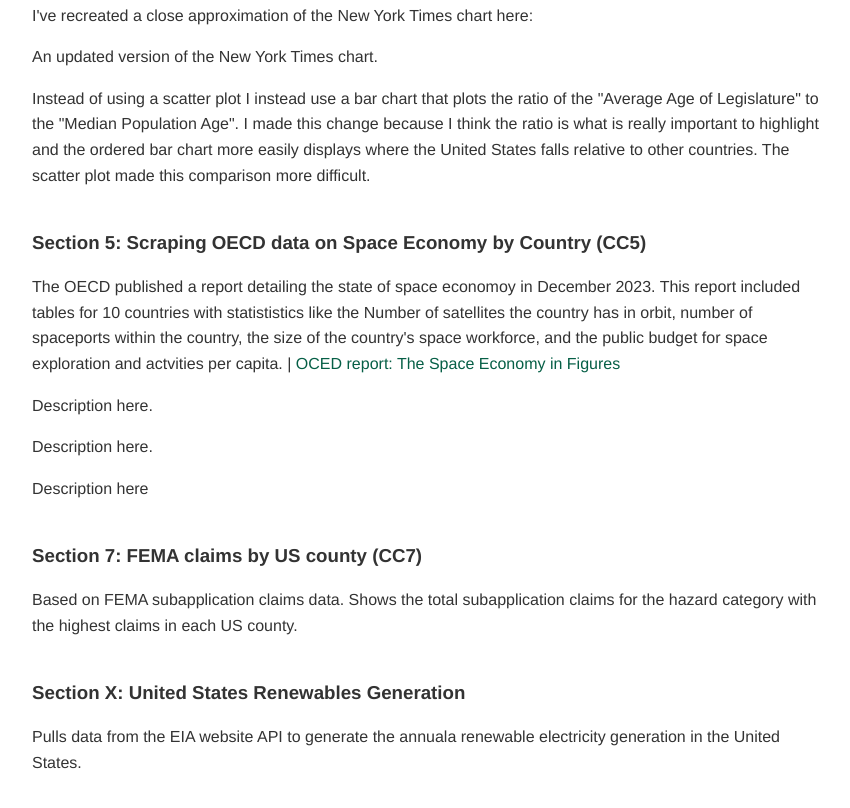
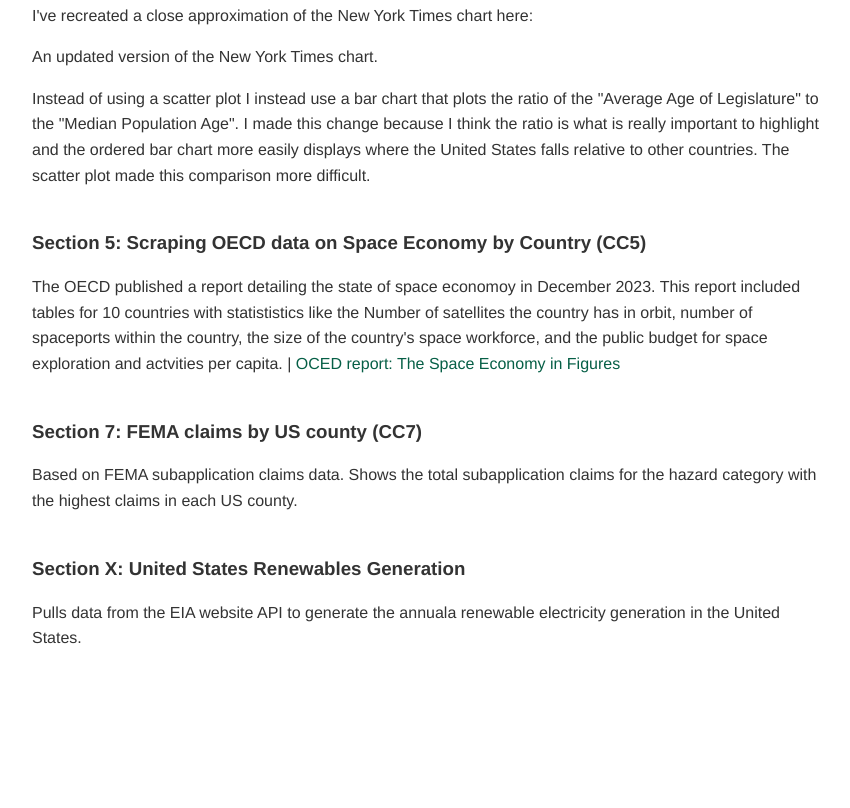
Before and after one commit to SamBickelBarlow/SamBickelBarlow.github.io, a plain HTML site: page index.html in a window 1280 px wide. Shown: the part 1206-2014 px from the top of the page, without its empty margins (208-1058 px from the left). After the commit the page ends 1897 px from the top, so only its background shows below. Drawn offline with Linux system fonts and the light colour scheme; a script that the page names is missing.

Commit message:
Update index.html

```diff
--- a/index.html
+++ b/index.html
@@ -178,24 +178,9 @@
         <p>
             The OECD published a report detailing the state of space economoy in December 2023. This report included tables for 10 countries with statististics like the Number of satellites the country has in orbit, number of spaceports within the country, the size of the country's space workforce, and the public budget for space exploration and actvities per capita. | <a href="https://www.oecd.org/en/publications/the-space-economy-in-figures_fa5494aa-en/full-report.html">OCED report: The Space Economy in Figures</a>
         </p>
-    </div>
     <figure id="Location6"></figure>
-         <div class="chart-description">
-        <p>
-            Description here.
-        </p>
-    </div>
     <figure id="Location7"></figure>
-         <div class="chart-description">
-        <p>
-            Description here.
-        </p>
-    </div>
     <figure id="Location8"></figure>
-     <div class="chart-description">
-        <p>
-            Description here
-        </p>
     </div>
     </section>
 
```
